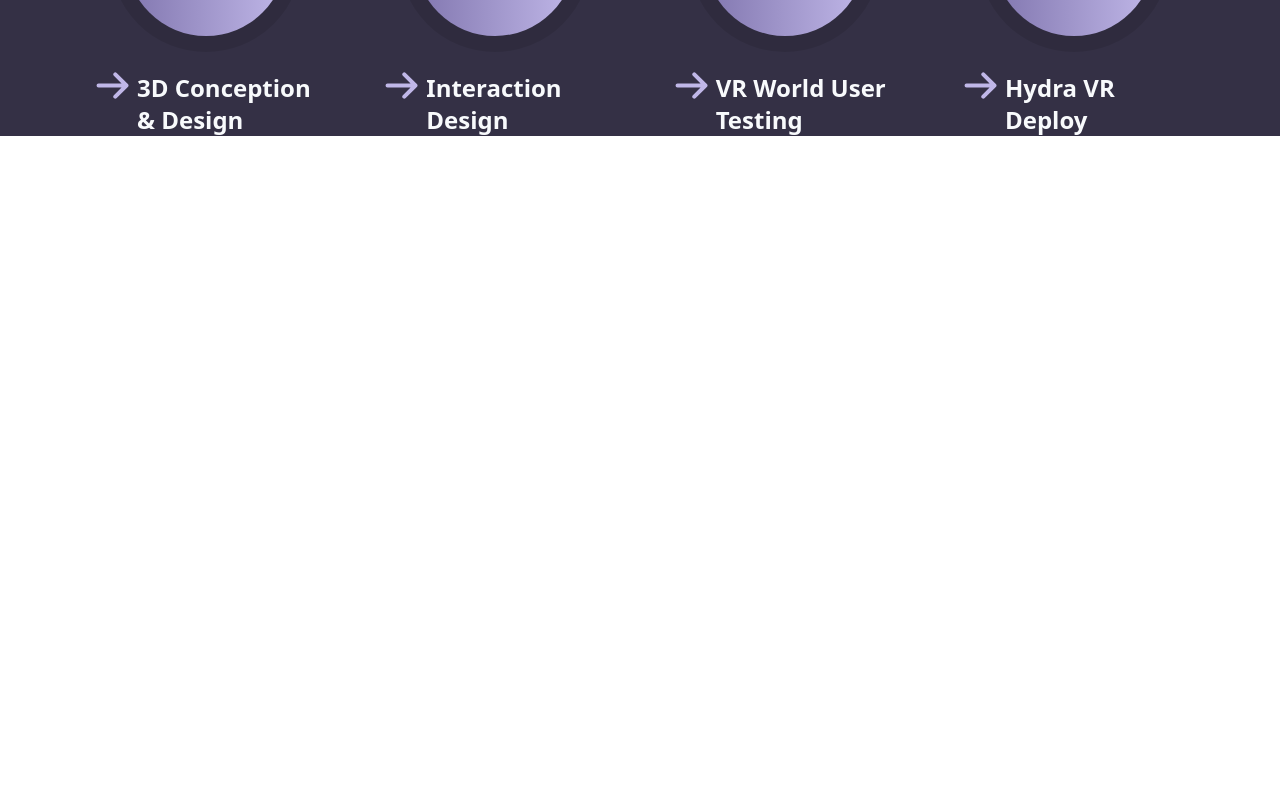
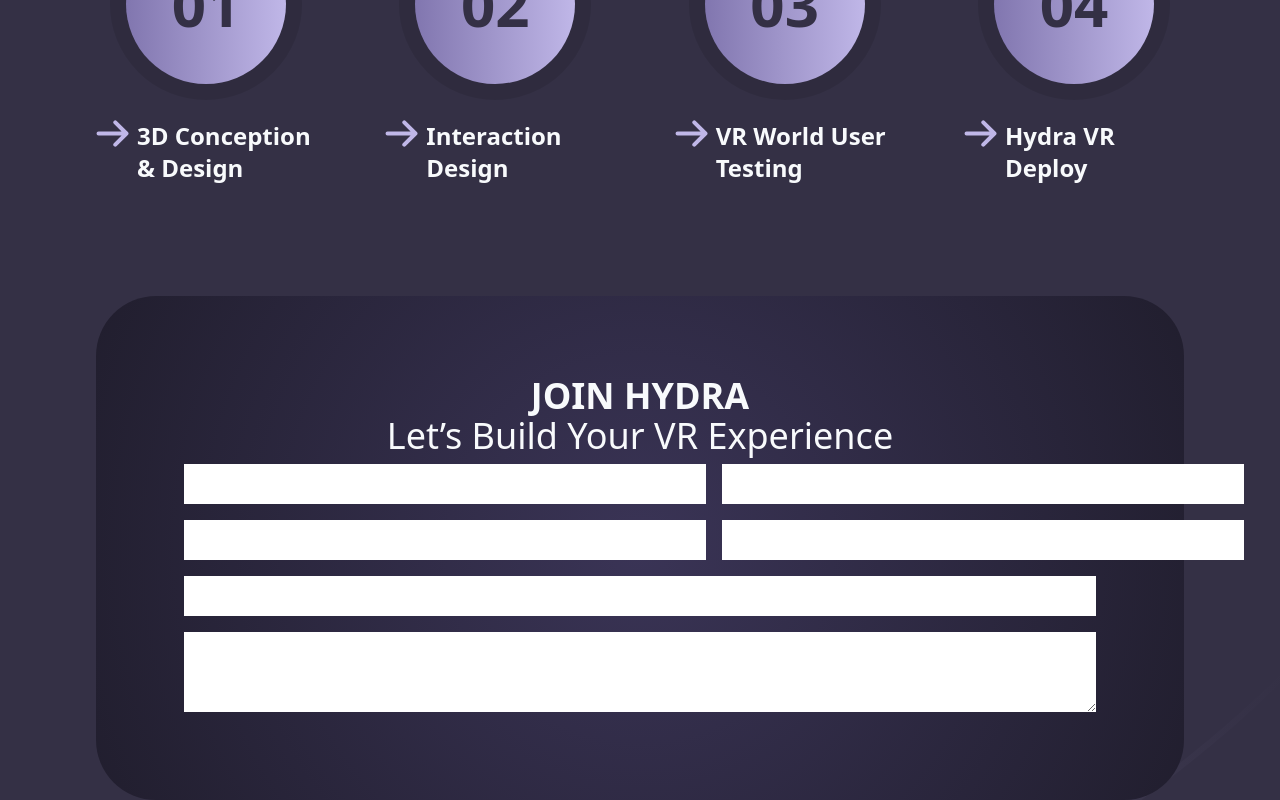
Before and after one commit to EvaldasP/hydra-landing-page, an Angular app: page / in a window 1280 px wide. Shown: the part 4214-5014 px from the top of the page. Before the commit the page ends 4350 px from the top, so only its background shows below. Built offline with nearby package versions, Linux system fonts and the light colour scheme.

Commit message:
form section initial component

```diff
--- a/src/app/app.component.html
+++ b/src/app/app.component.html
@@ -12,4 +12,7 @@
   <div class="mt-28">
     <app-process></app-process>
   </div>
+  <div class="mt-28">
+    <app-form></app-form>
+  </div>
 </div>
--- a/src/app/app.component.ts
+++ b/src/app/app.component.ts
@@ -5,6 +5,7 @@
 import { ServicesComponent } from './sections/services/services.component';
 import { TechComponent } from './sections/tech/tech.component';
 import { ProcessComponent } from './sections/process/process.component';
+import { FormComponent } from './sections/form/form.component';
 
 @Component({
   selector: 'app-root',
@@ -16,6 +17,7 @@
     ServicesComponent,
     TechComponent,
     ProcessComponent,
+    FormComponent,
   ],
   templateUrl: './app.component.html',
   styleUrl: './app.component.scss',
--- /dev/null
+++ b/src/app/sections/form/form.component.html
@@ -0,0 +1,24 @@
+<div
+  class="text-slate-50 text-4xl text-center bg-custom-radial p-20 rounded-[60px]"
+>
+  <h1 class="uppercase font-bold">Join Hydra</h1>
+  <h2>Let’s Build Your VR Experience</h2>
+
+  <div class="flex flex-row">
+    <input class="basis-1/2 m-2" type="text" />
+    <input class="basis-1/2 m-2" type="text" />
+  </div>
+
+  <div class="flex flex-row">
+    <input class="basis-1/2 m-2" type="text" />
+    <input class="basis-1/2 m-2" type="text" />
+  </div>
+
+  <div class="flex flex-row">
+    <input class="w-full m-2" type="text" />
+  </div>
+
+  <div class="flex flex-row">
+    <textarea class="w-full m-2" name="" id=""></textarea>
+  </div>
+</div>
--- a/src/app/sections/process/process.component.html
+++ b/src/app/sections/process/process.component.html
@@ -1,5 +1,5 @@
 <div>
-  <div class="flex text-slate-50 mb-20">
+  <div class="flex text-slate-50 mb-32">
     <div class="basis-3/6">
       <div class="text-4xl uppercase">
         <h1 class="font-bold">How We Build</h1>
```
Also changed, not shown: src/app/sections/form/form.component.ts (added, +12 -0 lines), src/app/sections/form/form.component.scss (added), 1 other file (tests, documents, lock files or other folders).
